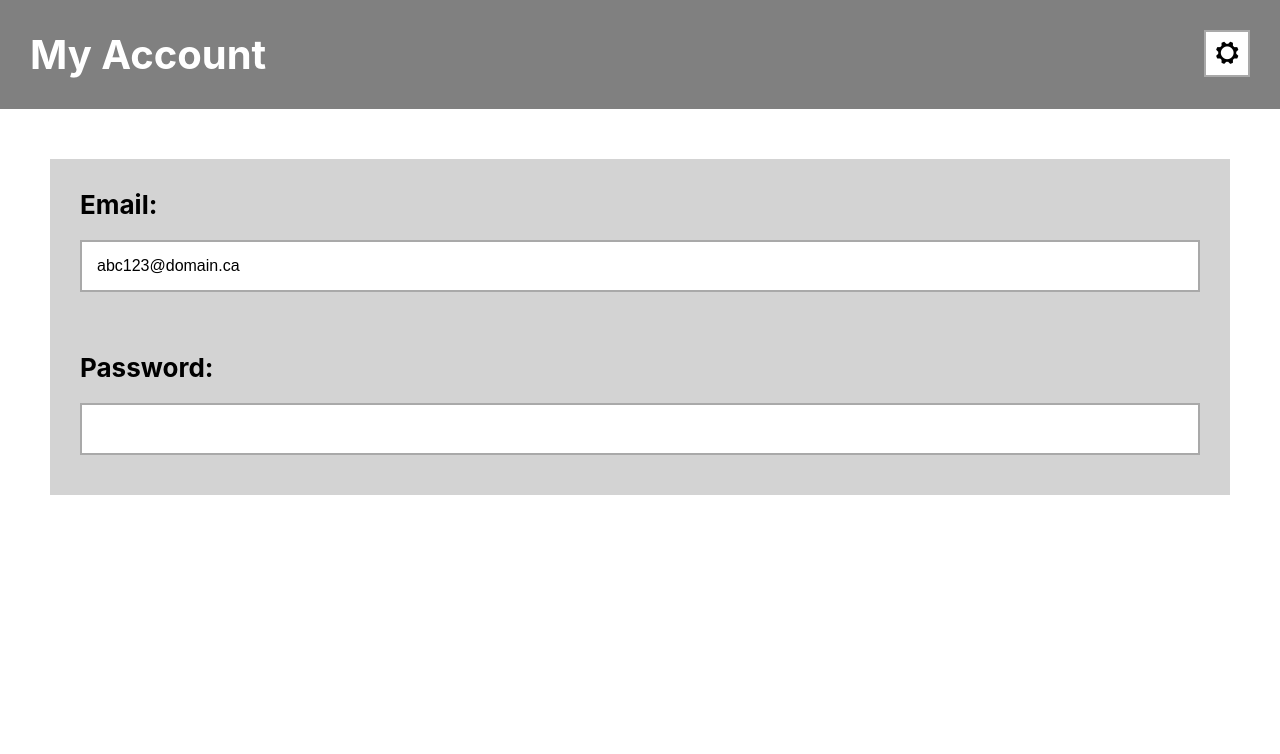
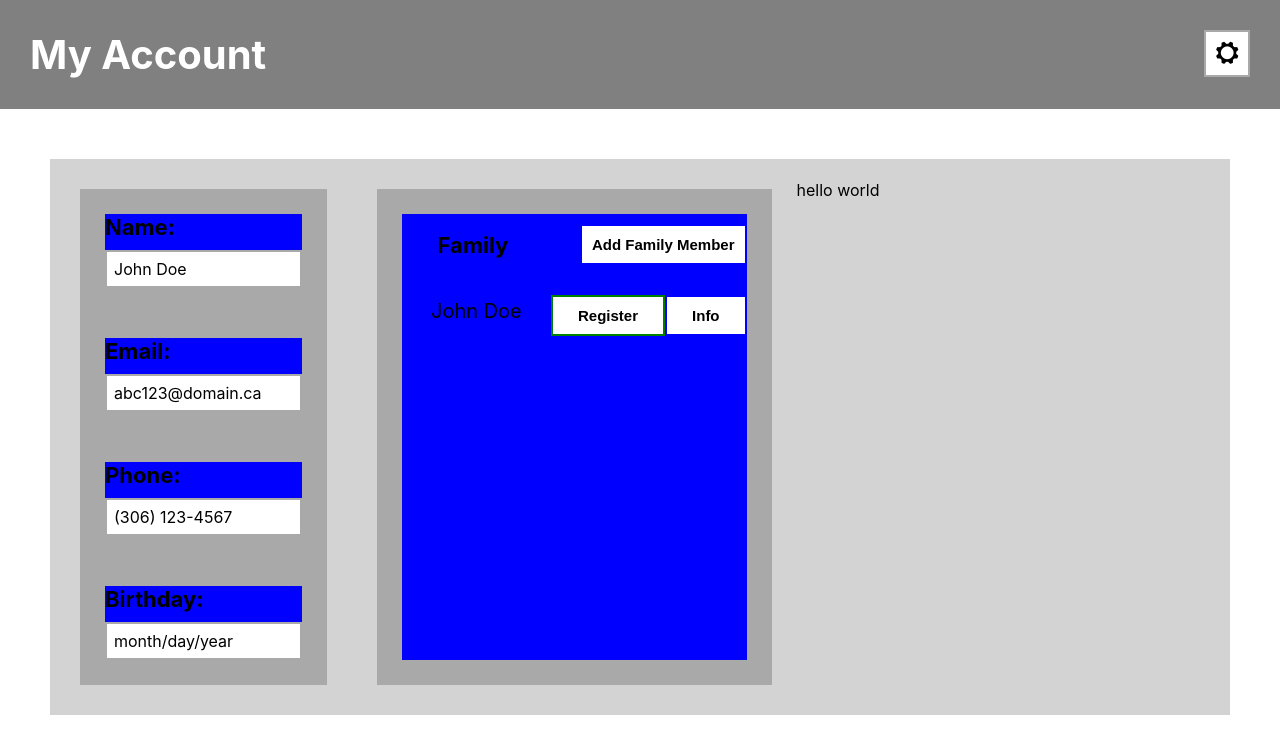
Before and after one commit to Aesha7/CMPT-370, a React (Create React App) app in the folder front-end/: page /my-account in a window 1280 px wide. Shown: the top 754 px of the page. Built offline with nearby package versions, Linux system fonts and the light colour scheme.

Commit message:
Co-authored-by: Aesha7 <Aesha7@users.noreply.github.com>
family column created

```diff
--- a/front-end/src/pages/HomePage.jsx
+++ b/front-end/src/pages/HomePage.jsx
@@ -18,7 +18,7 @@
 
  // going to account
  const routeChange = () =>{
-   let path = `/account-page`;
+   let path = `/my-account`;
    navigate(path);
  }
 
--- a/front-end/src/pages/ViewAccountPage.css
+++ b/front-end/src/pages/ViewAccountPage.css
@@ -1,8 +1,8 @@
-.account-views-page  {
+.account-views-page {
   font-family: Arial, Helvetica, sans-serif;
 }
 
-.view-account-top-bar{
+.view-account-top-bar {
   background-color: gray;
   color: white;
   padding: 30px;
@@ -11,7 +11,7 @@
   font-weight: bolder;
 }
 
-.view-account-settingsButton{
+.view-account-settingsButton {
   padding: 5px 10px;
   text-align: center;
   font-size: 28px;
@@ -27,7 +27,6 @@
   max-width: 100%;
 }
 
-
 .view-account-container {
   background-color: lightgrey;
   border-color: black;
@@ -35,39 +34,46 @@
   width: auto;
   margin: 50px;
   padding: 5px;
+  display: flex;
+  flex-direction: row;
 }
 
-.view-account-container-toprow {
+
+.view-user-info-1 {
+  flex: 0.25;
   display: flex;
   flex-direction: column;
-  justify-content: space-between;
+  margin: 25px;
+  background-color: darkgray;
+}
+
+
+.view-account-column-entry .info-label {
+  background-color: white;
+  padding: 7px;
 }
 
 .view-account-column-entry {
+  background-color: blue;
   flex: 1;
   display: flex;
   flex-direction: column;
   margin: 25px;
 }
-.view-account-subcolumn-entry {
-  flex: 1;
-  display: inline;
-  flex-direction: column;
-  margin: 25px;
-}
-.view-account-row-entry {
-  flex: 1;
-  display: flex;
-  flex-direction: row;
-  margin: 25px;
+
+.account-label {
+  font-size: 22px;
+  font-weight: bold;
+  text-align: left;
+  margin-bottom: 10px;
+  max-width: 100%;
 }
 
-.view-account-label {
-  font-size: 26px;
-  font-weight: bold;
+.info-label {
+  font-size: 16px;
   text-align: left;
-  margin-bottom: 20px;
   max-width: 100%;
+  border: 2px solid darkgray;
 }
 
 .view-account-text-field {
@@ -75,22 +81,104 @@
   margin-bottom: 10px;
   font-size: 16px;
   border: 2px solid darkgray;
-
 }
 
-.button3 {
-  padding: 15px 32px;
+.view-user-info-2 {
+  flex: 0.4;
+  display: flex;
+  flex-direction: column;
+  margin: 25px;
+  background-color: darkgray;
+}
+
+
+
+
+.add-family-bar{
+  display: flex;
+  align-items: center;
+  flex-direction: row;
+}
+
+.family-button{
+  padding: 10px 10px;
   text-align: center;
-  font-size: 24px;
+  font-size: 15px;
   font-weight: bold;
   transition-duration: 0.4s;
   background-color: white;
-  border: 2px solid darkgray;
+  border: 2px solid blue;
   color: black;
-  display: block;
-  margin: 30px auto;
+  margin: auto;
+  float:right;
+  margin-top: 10px;
+  margin-bottom: 10px;
+  margin-right: 0px;
 }
 
+.family-button:hover{
+  background-color: blue;
+  color: white;
+}
+
+.family-label{
+  font-size: 22px;
+  font-weight: bold;
+  vertical-align: middle;
+  text-align: left;
+  margin: auto;
+  margin: auto;
+  max-width: 100%;
+}
+
+
+
+
+.buttons-row {
+  display: flex;
+  flex-direction: row;
+  justify-content: space-between;
+}
+
+.register-button{
+  padding: 10px 25px;
+  text-align: center;
+  font-size: 15px;
+  font-weight: bold;
+  transition-duration: 0.4s;
+  background-color: white;
+  border: 2px solid green;
+  color: black;
+  margin-top: 20px;
+}
+
+.register-button:hover {
+  background-color: green;
+  color: white;
+}
+
+.family-member-name {
+  margin: auto;
+  font-size: 20px;
+  padding-top: 10px;
+}
+
+.info-button{
+  padding: 10px 25px;
+  text-align: center;
+  font-size: 15px;
+  font-weight: bold;
+  transition-duration: 0.4s;
+  background-color: white;
+  border: 2px solid blue;
+  color: black;
+  margin-top: 20px;
+}
+
+.info-button:hover {
+  background-color: blue;
+  color: white;
+}
 
 
 /* Media query for smaller screens */
@@ -100,17 +188,20 @@
     margin: 10px 0;
   }
 
-  .button1, .button2, .button3 {
+  .button1,
+  .button2,
+  .button3 {
     margin: 10px auto;
     display: block;
   }
 
-  .label, .button2 {
+  .label,
+  .button2 {
     width: 100%;
     padding: 15px 20px;
     box-sizing: border-box;
   }
 }
 
-
-.container-toprow{}
+.container-toprow {
+}
--- a/front-end/src/pages/ViewAccountPage.jsx
+++ b/front-end/src/pages/ViewAccountPage.jsx
@@ -1,15 +1,27 @@
 import React, { useState } from "react";
 import Container from "@material-ui/core/Container";
 import Typography from "@material-ui/core/Typography";
-import { Route, Routes, useNavigate } from "react-router";
+import { Route, Routes, useNavigate} from "react-router";
 import "./ViewAccountPage.css";
 
 const AccountView = () => {
+  // use these variables to set proper data
   const [name] = useState("John Doe");
   const [phone] = useState("(306) 123-4567");
   const [email] = useState("abc123@domain.ca");
   const [birthday] = useState("month/day/year");
-  const [password] = useState("");
+
+
+  let navigate = useNavigate();
+
+  const addFamilyMemberRouteChange = () =>{
+    let path = '/add-family';
+    navigate(path)
+   }
+
+  const addFamilyMember = (e) =>{
+    addFamilyMemberRouteChange();
+  }
 
   return (
     <div className="view-account-page">
@@ -19,32 +31,68 @@
       </div>
 
       <div className="view-account-container">
-        <div className="view-account-container-toprow">
+
+        <div className="view-user-info-1">
+          {/* name */}
           <div className="view-account-column-entry">
-            <label className="view-account-label" for="email">
-              Email:
-            </label>
-            <input
-              className="text-field"
-              value={email}
-              type="email"
-              id="email"
-            />
+            <label className="account-label" for="name"> Name: </label>
+            <label className="info-label" for="name" type="name" id="name"> {name} </label>
           </div>
 
+          {/* email */}
           <div className="view-account-column-entry">
-            <label className="view-account-label" for="password">
-              Password:
-            </label>
-            <input
-              className="view-account-text-field"
-              value={password}
-              type="password"
-              id="password"
-            />
+            <label className="account-label" for="email"> Email: </label>
+            <label
+              className="info-label" for="email" type="email" id="email"> {email} </label>
+          </div>
+
+          {/* phone */}
+          <div className="view-account-column-entry">
+            <label className="account-label" for="Phone"> Phone: </label>
+            <label className="info-label" for="phone" type="phone" id="phone"> {phone} </label>
+          </div>
+
+          {/* birthday */}
+          <div className="view-account-column-entry">
+            <label className="account-label" for="birthday"> Birthday: </label>
+            <label className="info-label" for="email" type="email" id="email"> {birthday} </label>
           </div>
         </div>
+
+        <div className="view-user-info-2">
+
+        <div className="view-account-column-entry">
+
+          <div className="add-family-bar">
+            <label className="family-label" for="family">Family</label>
+            <button className="family-button" onClick={addFamilyMember}>Add Family Member</button>
+          </div>
+
+
+            <div className="buttons-row">
+              <label className="family-member-name" for="family"> John Doe </label>
+              <button className="register-button" type="button">Register</button>
+              <button className="info-button" type="button">Info</button>
+            </div>
+
+        </div>
+
+
+        </div>
+
+        <div className="view-user-info">
+
+          <p>hello world</p>
+
+        </div>
+
+
       </div>
+
+
+
+
+
     </div>
   );
 };
```
Lines whose indentation alone changed are shown as unchanged.
